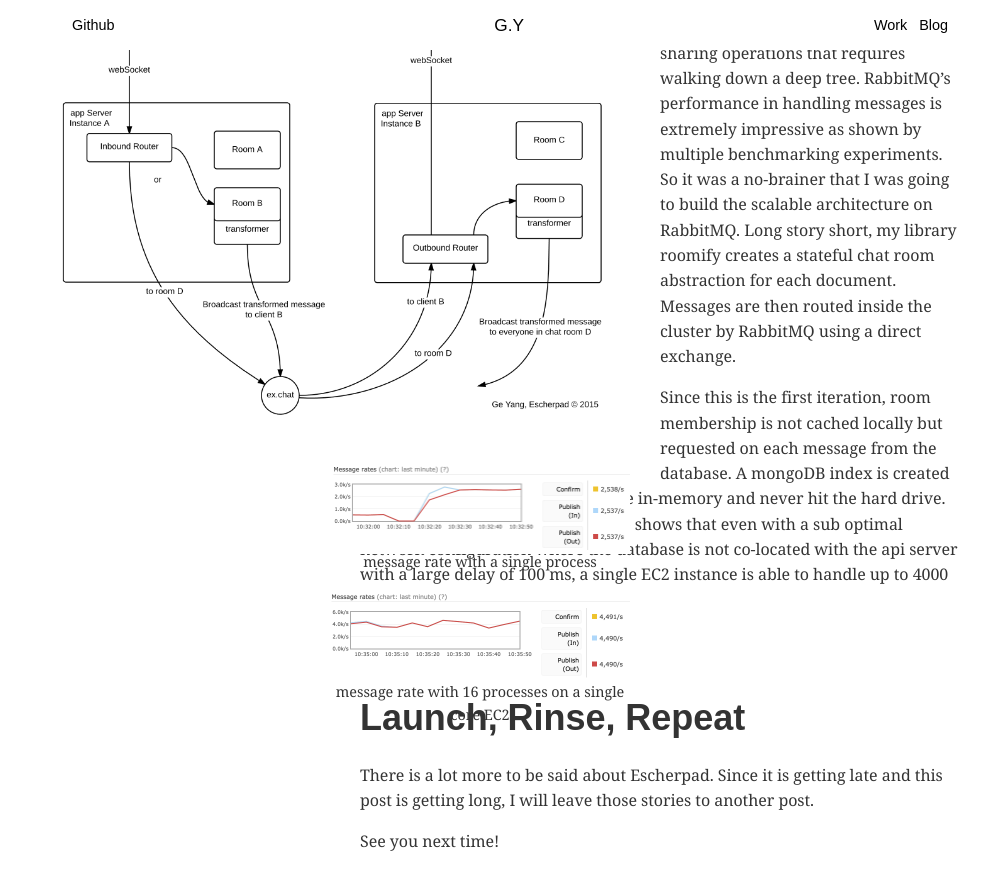
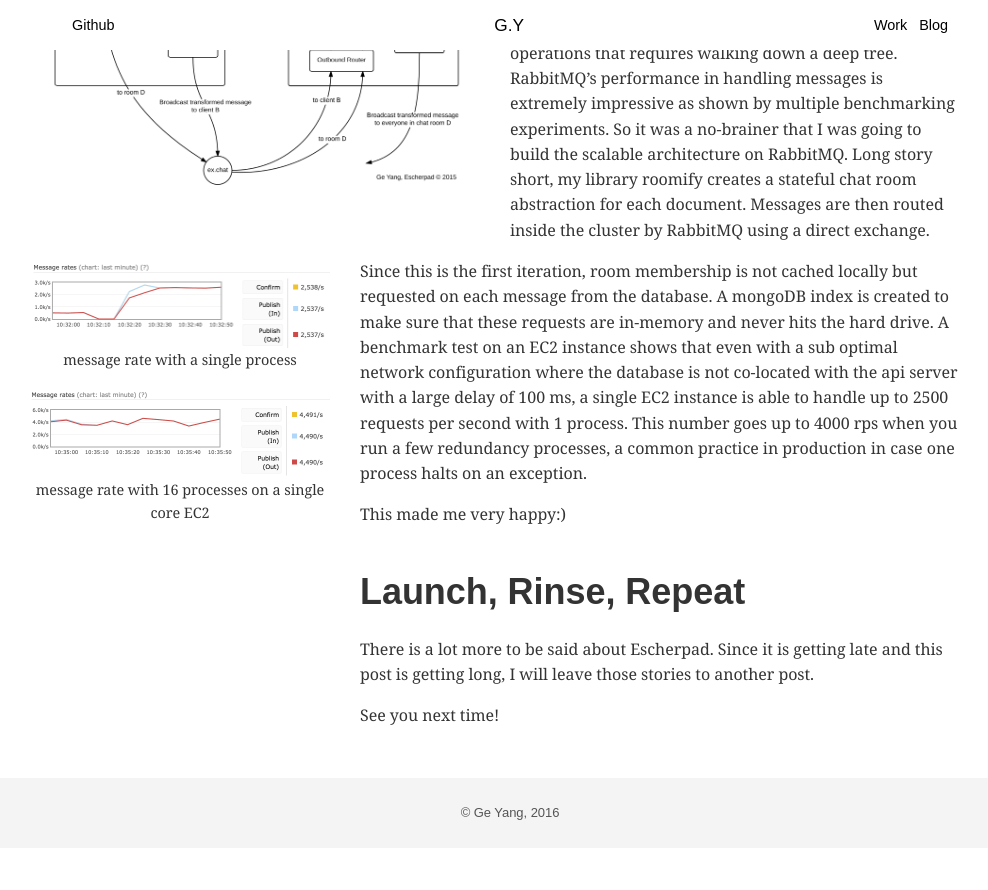
Before and after one commit to geyang/episodeyang.github.io-old, a Jekyll site: the page built from _posts/2016-02-21-building-escherpad.md, in a window 1280 px wide and 900 px high, scrolled down 3731 px. Shown: the top 890 px of the window, without its empty margins (130-1118 px from the left). Built offline with Jekyll 4.4.1, drawn with Linux system fonts in a browser that asks for light colours; after the commit the page ends 4579 px from its top, so only the background shows below that.

Commit message:
move figure around for better formating

```diff
--- a/_posts/2016-02-21-building-escherpad.md
+++ b/_posts/2016-02-21-building-escherpad.md
@@ -68,21 +68,22 @@ In the end, my effort was successful, and the final version has been in producti
 
 ### Designing a Scalable RTC Server Architecture
 
+<figure class="float float-left float-3-column">
+    <img alt="escherpad real-time server architecture" src="/projects/escherpad/escherpad-real-time-server-architecture-Screenshot_2016-02-20.png">
+</figure>
+
 Being a naive graduate student I wanted to make sure that when Escherpad make it to HackerNews, my server(s) can handle the heavy load. What makes real-time collaborative server hard to scale is that the algorithms are stateful. Each session have to be saved somewhere in memory.
-
-<figure markdown="span" class="float float-left float-4-column">
-![escherpad real-time server architecture](/projects/escherpad/escherpad-real-time-server-architecture-Screenshot_2016-02-20.png)
-</figure>
 
 At this point and time I was already using RabbitMQ for the LaTeX compiling and some of the folder sharing operations that requires walking down a deep tree. RabbitMQ's performance in handling messages is extremely impressive as shown by multiple benchmarking experiments. So it was a no-brainer that I was going to build the scalable architecture on RabbitMQ. Long story short, my library roomify creates a stateful chat room abstraction for each document. Messages are then routed inside the cluster by RabbitMQ using a direct exchange.
 
-<div class="paragraph"> Since this is the first iteration, room membership is not cached locally but requested on each message from the database.
-    <figure class="float float-left float-2-column">
+<div class="paragraph">
+<figure class="float float-left float-2-column">
     <img alt="escherpad roomify load test single instance" src="/projects/escherpad/roomify-load-test-single-process-screenshot_2015-05-13-10.33.01.png">
     <figcaption>message rate with a single process</figcaption>
     <img alt="escherpad roomify load test single instance" src="/projects/escherpad/roomify-load-test-16-processes-screenshot_2015-05-13-10.36.03.png">
     <figcaption>message rate with 16 processes on a single core EC2</figcaption>
-    </figure>A mongoDB index is created to make sure that these requests are in-memory and never hit the hard drive. A benchmark test on a EC2 instance shows that even with a sub optimal network configuration where the database is not co-located with the api server with a large delay of 100 ms, a single EC2 instance is able to handle up to 4000 requests per second.
+</figure>
+Since this is the first iteration, room membership is not cached locally but requested on each message from the database. A mongoDB index is created to make sure that these requests are in-memory and never hits the hard drive. A benchmark test on an EC2 instance shows that even with a sub optimal network configuration where the database is not co-located with the api server with a large delay of 100 ms, a single EC2 instance is able to handle up to 2500 requests per second with 1 process. This number goes up to 4000 rps when you run a few redundancy processes, a common practice in production in case one process halts on an exception.
 </div>
 
 This made me very happy:)
```
